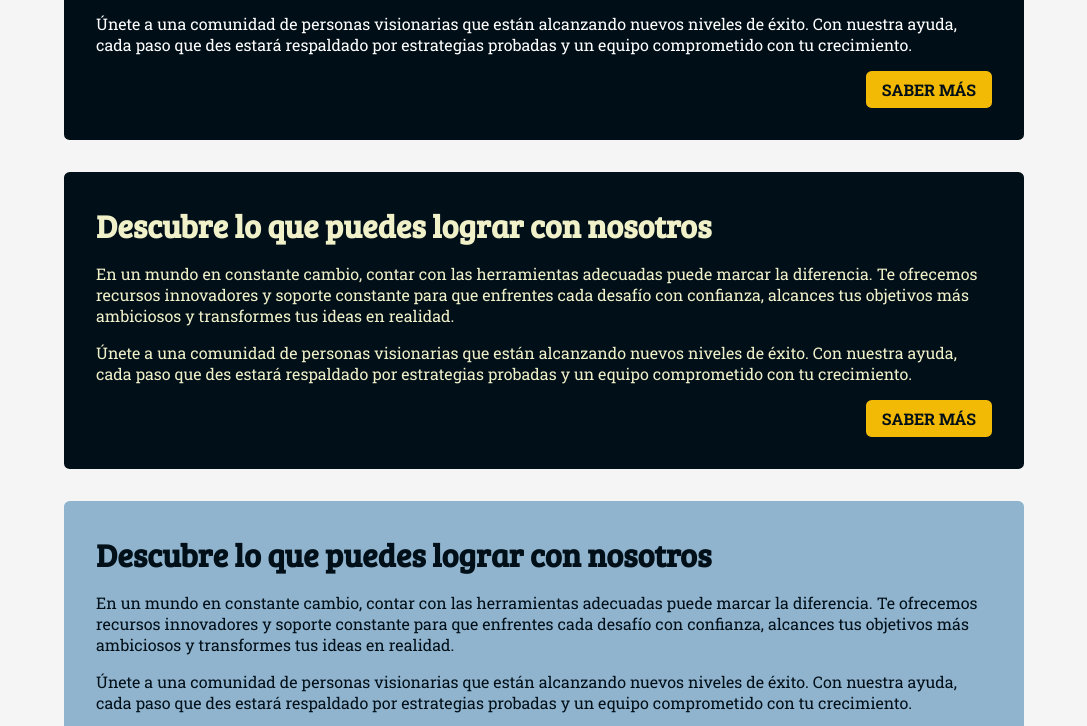
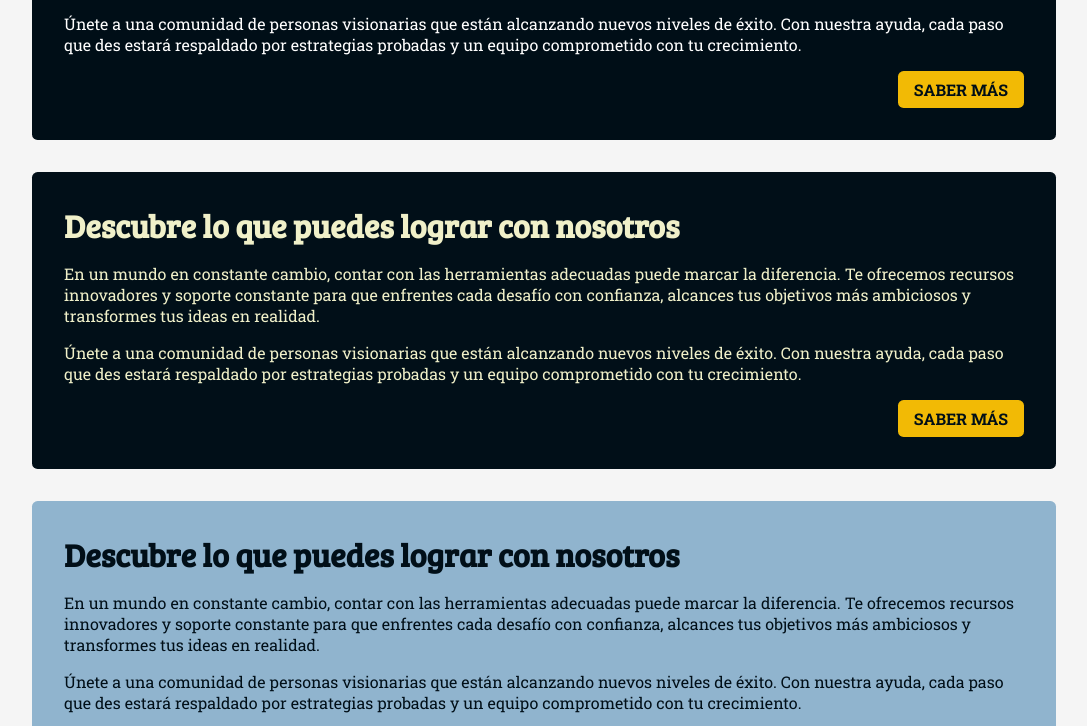
Before and after one commit to danicostas-xyz/2dam-ui-design-html-css-js-workspace, a plain HTML site: page 08_colores/index.html in a window 1280 px wide. Shown: the part 518-1244 px from the top of the page, without its empty margins (96-1183 px from the left). Drawn offline with Linux system fonts and the light colour scheme.

Commit message:
Update 08_Colores css: .caja width: min(80%, 1200px) to address excesive width on large screens

```diff
--- a/08_colores/css/main.css
+++ b/08_colores/css/main.css
@@ -70,7 +70,7 @@ h1 {
 }
 
 .caja {
-    width: 75%;
+    width: min(80%, 1200px);
     margin: 2rem auto;
     padding: 2rem;
     display: flex;
```
